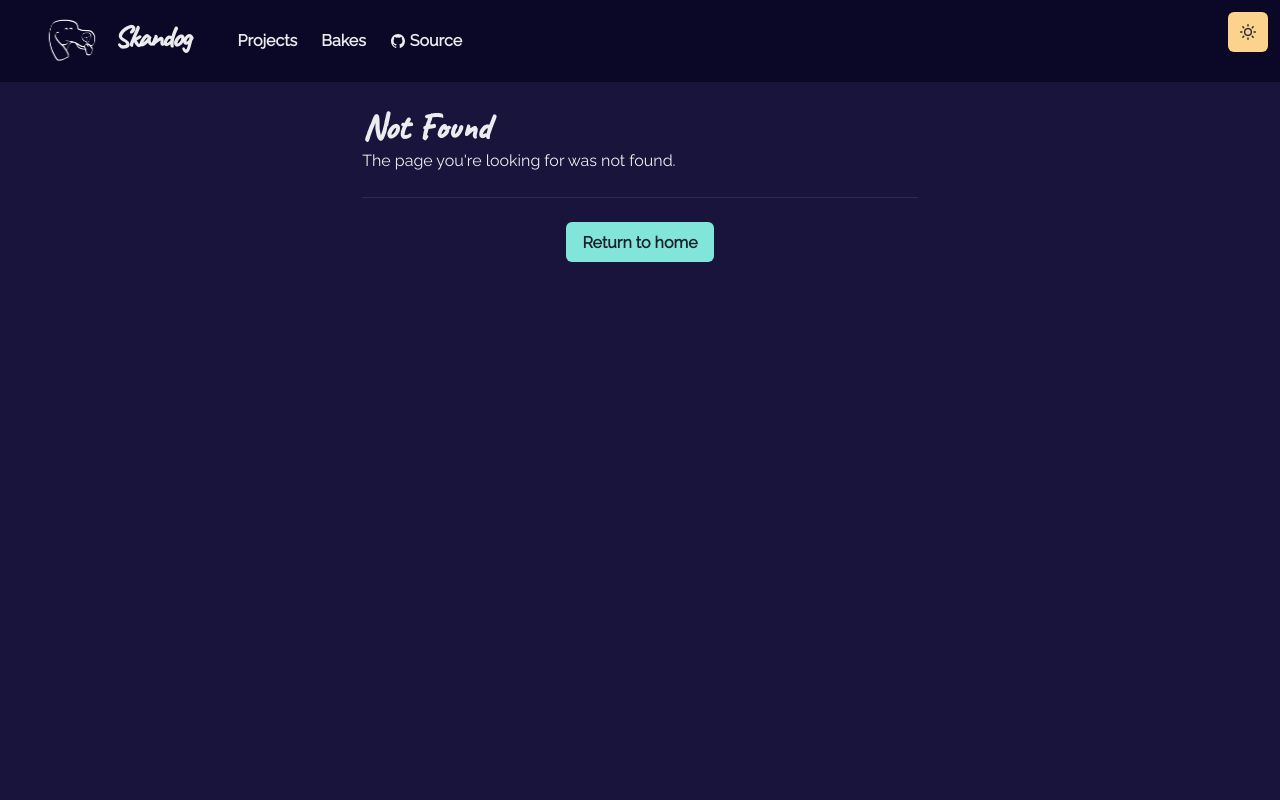
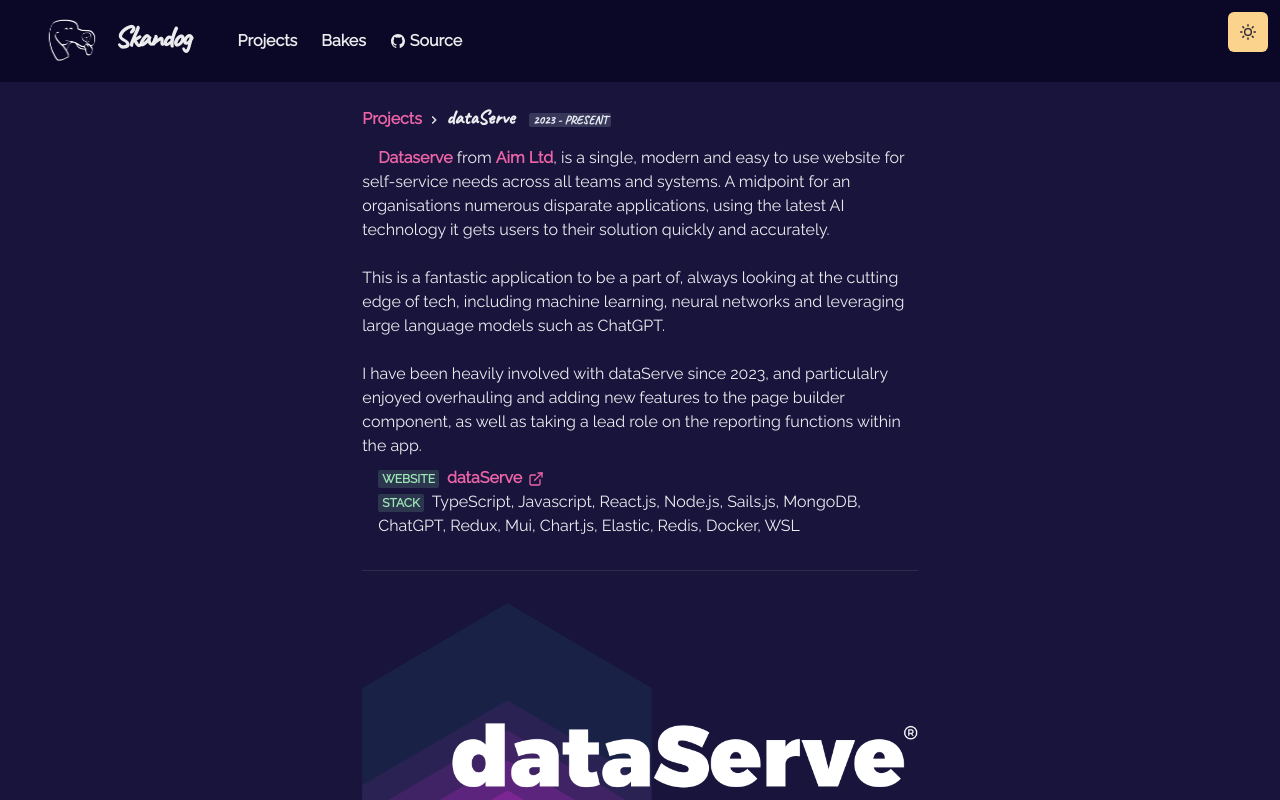
Before and after one commit to skandog/p, a Next.js app: page /projects/dataserve in a window 1280 px wide. Before the commit this address had no page. Shown: the top 800 px of the page. Built offline with nearby package versions, Linux system fonts and the light colour scheme.

Commit message:
added dataserve to projects

```diff
--- /dev/null
+++ b/pages/projects/dataserve.js
@@ -0,0 +1,70 @@
+import {
+    Container,
+    Badge,
+    Link,
+    List,
+    ListItem,
+    Divider
+} from '@chakra-ui/react'
+import NextLink from 'next/link'
+import { ExternalLinkIcon } from '@chakra-ui/icons'
+
+import { Title, ProjectImage, Meta } from '../../components/project.js'
+import P from '../../components/paragraph.js'
+import Layout from '../../components/layouts/article.js'
+import dataServe_logo from '../../public/images/projects/dataServe_logo.png'
+
+
+const Project = () => {
+    return (
+        <Layout title="Backpack">
+            <Container>
+                <Title>
+                    dataServe <Badge ml={'10px'}>2023 - Present</Badge>
+                </Title>
+                <P>
+                    <NextLink href="https://www.aimdataserve.co.uk/" passHref>
+                        <Link target="_blank">Dataserve</Link>
+                    </NextLink>{' '}
+                    from{' '}
+                    <NextLink href="https://www.aimltd.uk/" passHref>
+                        <Link target="_blank">Aim Ltd</Link>
+                    </NextLink>,{' '}
+                    is a single, modern and easy to use website for self-service needs across all teams and systems.
+                    A midpoint for an organisations numerous disparate applications, using the latest AI technology it
+                    gets users to their solution quickly and accurately.
+                    <br />
+                    <br />
+                    This is a fantastic application to be a part of, always looking at the cutting edge of tech, including machine learning,
+                    neural networks and leveraging large language models such as ChatGPT.
+                    <br />
+                    <br />
+                    I have been heavily involved with dataServe since 2023, and particulalry enjoyed overhauling and adding new features to the page builder component,
+                    as well as taking a lead role on the reporting functions within the app.
+                </P>
+                <List ml={4} my={2}>
+                    <ListItem>
+                        <Meta>Website</Meta>
+                        <Link
+                            href="https://www.aimdataserve.co.uk/"
+                            target='_blank'
+                        >
+                            dataServe <ExternalLinkIcon mx={'2px'} />
+                        </Link>
+                    </ListItem>
+                    <ListItem>
+                        <Meta>Stack</Meta>
+                        <span>
+                            TypeScript, Javascript, React.js, Node.js, Sails.js, MongoDB, ChatGPT, Redux, Mui, Chart.js, Elastic, Redis, Docker, WSL
+                        </span>
+                    </ListItem>
+                </List>
+                <Divider my={8} />
+
+                <ProjectImage src={dataServe_logo.src} alt="dataServe" />
+            </Container>
+        </Layout>
+    )
+}
+
+export default Project
```
Also changed, not shown: pages/projects.js (+40 -0 lines).
